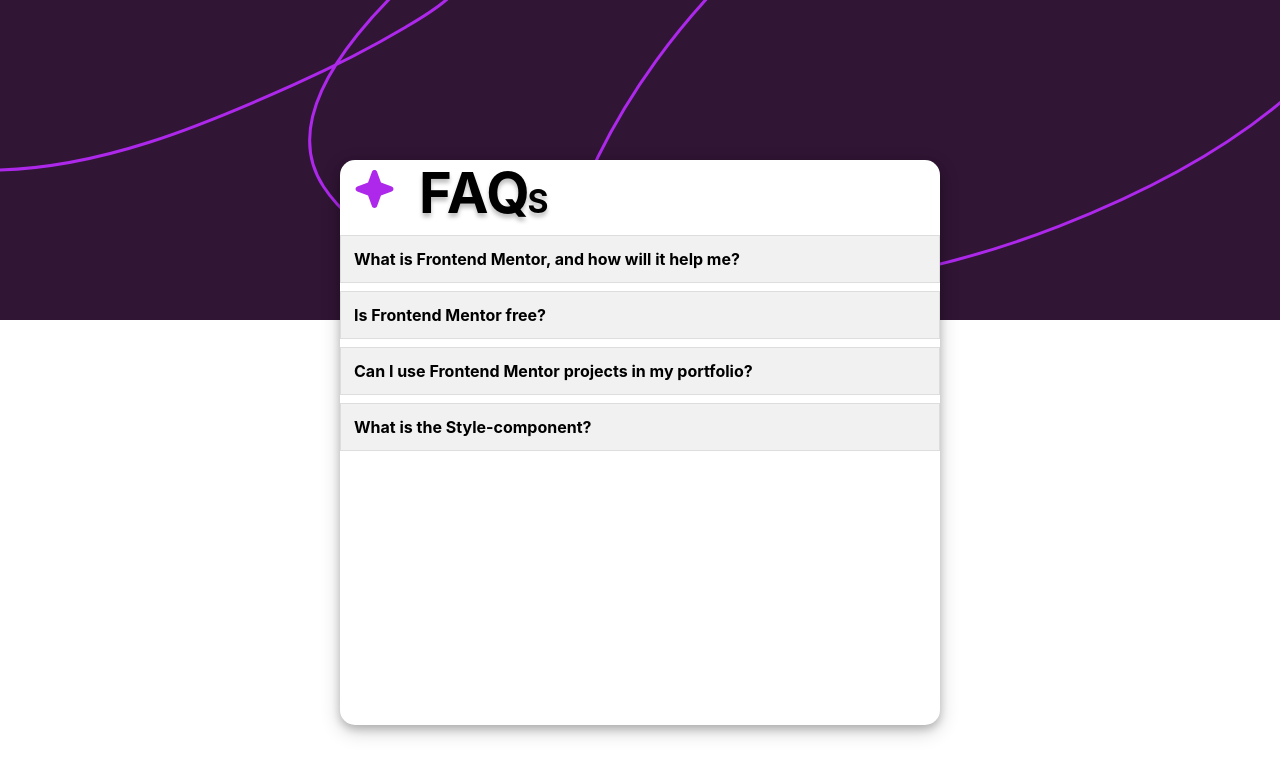
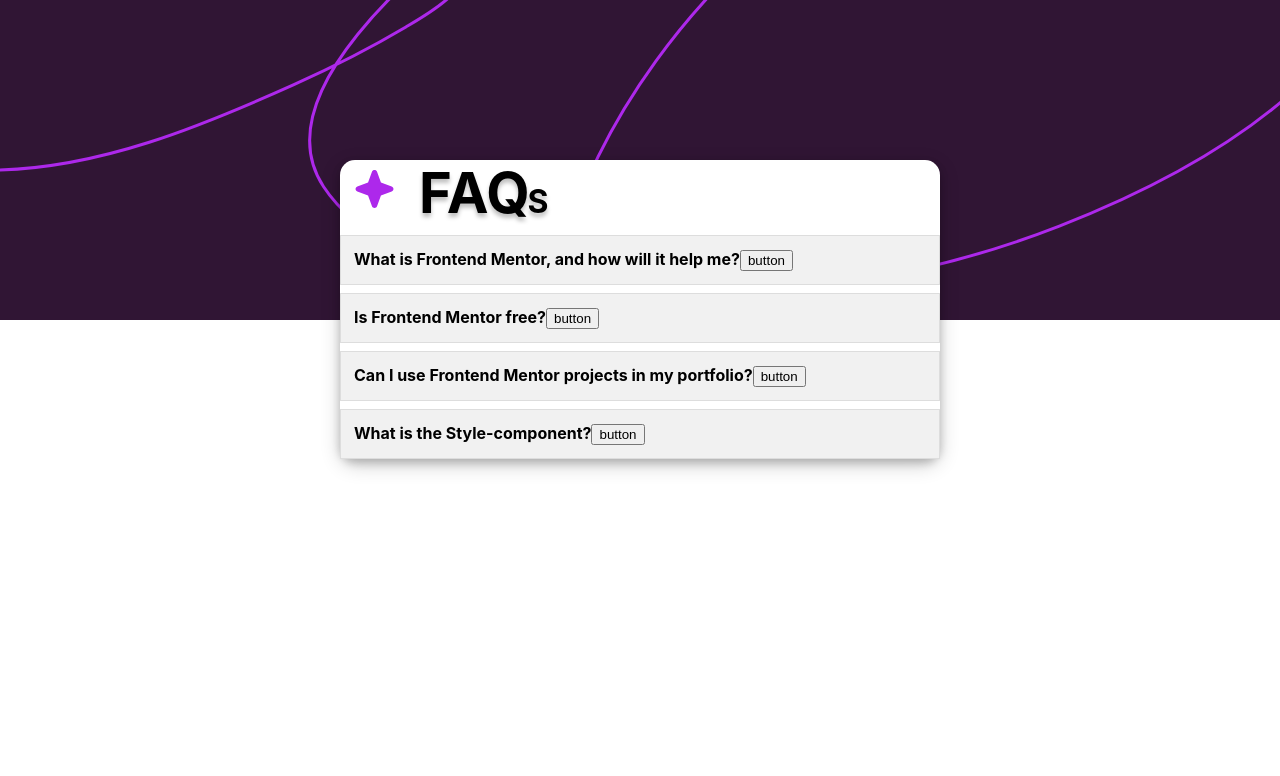
Before and after one commit to PiriyaLapa/faq-accordion, a React (Create React App) app: page / in a window 1280 px wide. Shown: the top 776 px of the page. Built offline with nearby package versions, Linux system fonts and the light colour scheme.

Commit message:
added button to component

```diff
--- a/src/components/AccordionCard.tsx
+++ b/src/components/AccordionCard.tsx
@@ -5,7 +5,8 @@
 
 export const AccordionContainer = styled.div`
   width: 600px;
-  height: 565px;
+  /* height: 565px; */
+  height:auto;
   margin: 0 auto;
   position: relative;
   top: -160px;
@@ -100,6 +101,7 @@
             <AccordionItem key={index}>
               <AccordionHeader onClick={() => this.toggleAccordion(index)}>
                 {item.question}
+                <button type="submit">button</button>
               </AccordionHeader>
               <AccordionContent $isOpen={openIndex === index}>
                 {item.answer}
```
